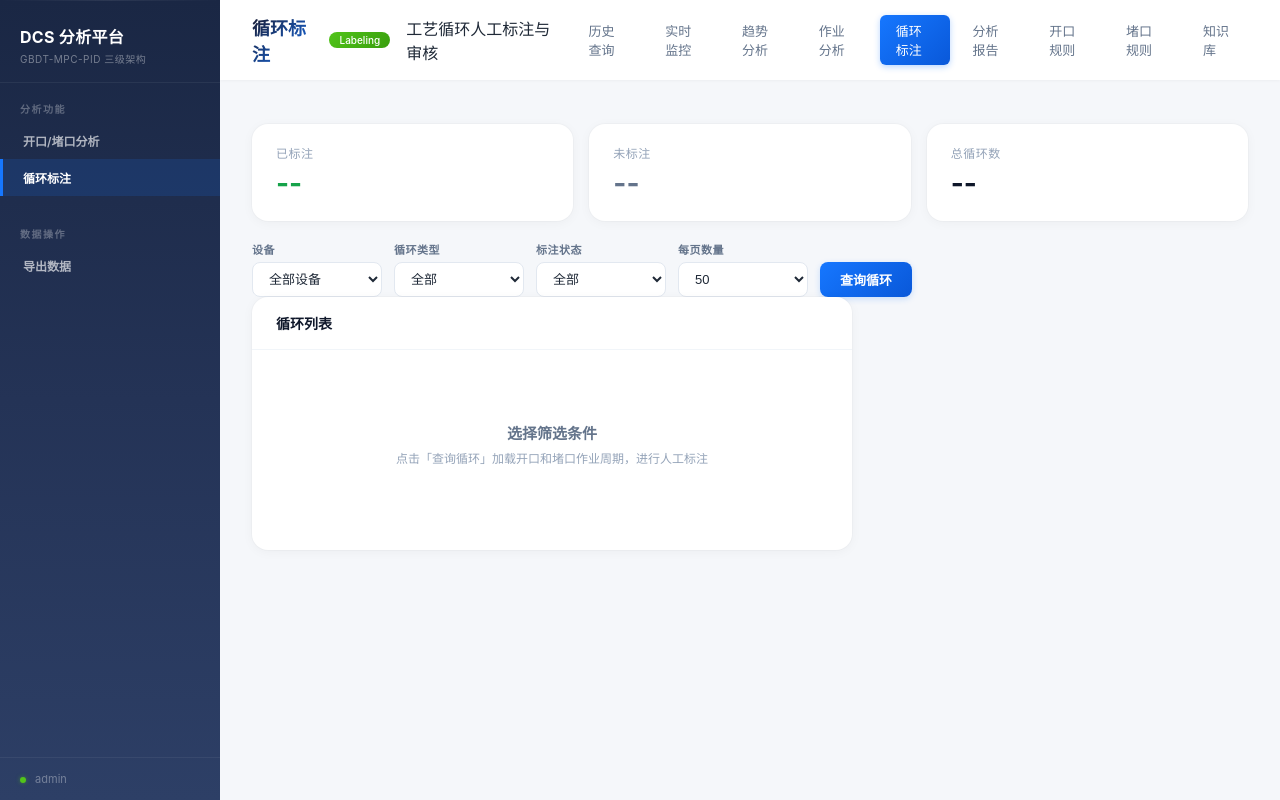
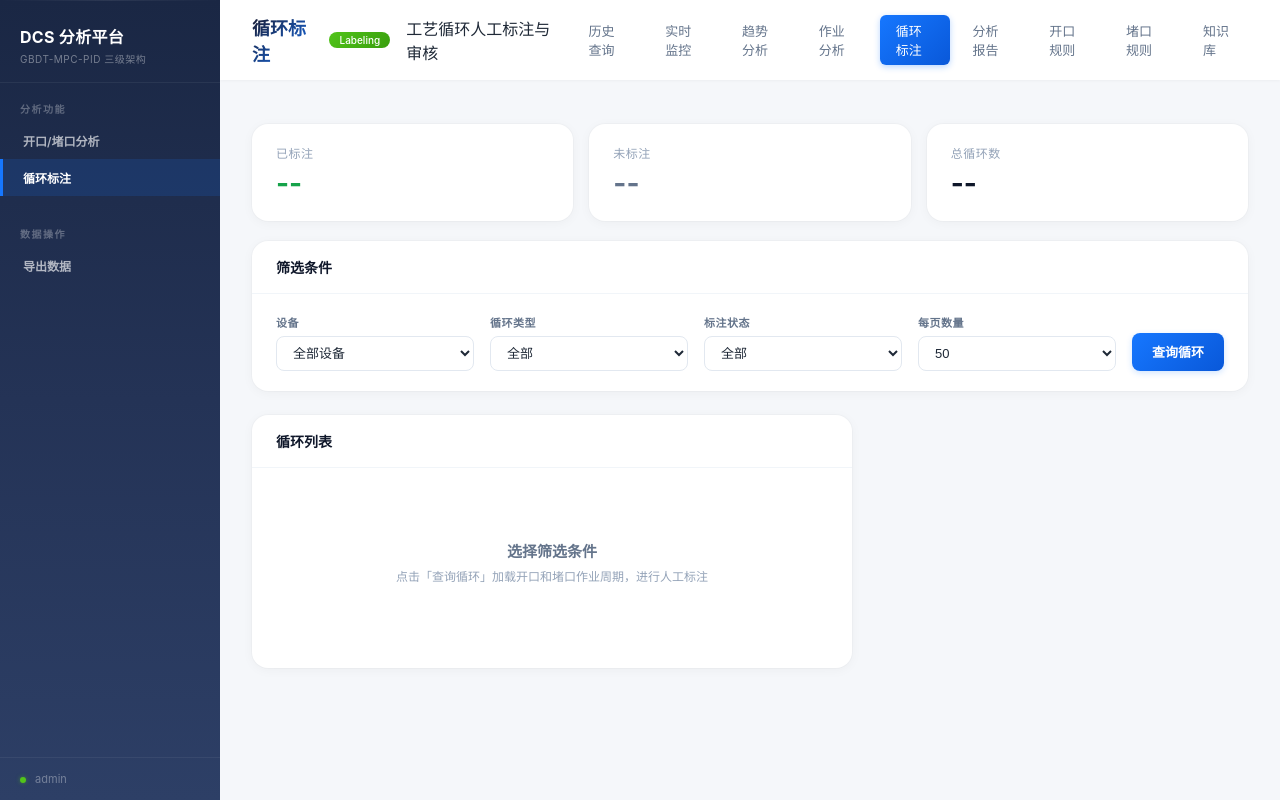
Before and after one commit to 757846197/dcs-viewer, a Flask app: page /labeling in a window 1280 px wide. Run offline with Flask 3, Linux system fonts and the light colour scheme; the visitor is signed in with stand-in values (Sample User, id 1).

Commit message:
ui: 循环标注页筛选区改为卡片布局，增加间距
- 将 filter-bar 套入 filter-card（白色圆角卡片 + 卡片标题）
- 筛选字段改为 flex:1 等宽横向排列
- filter-card 与下方 two-panel 间距从 16px 增加到 24px
- 按钮高度对齐输入框

```diff
--- a/dcs_viewer/templates/labeling.html
+++ b/dcs_viewer/templates/labeling.html
@@ -44,6 +44,14 @@ body { font-family: -apple-system, BlinkMacSystemFont, "Segoe UI", Roboto, "Ping
 .card-header { padding: 16px 24px; border-bottom: 1px solid #f1f5f9; font-size: 14px; font-weight: 600; display: flex; align-items: center; gap: 10px; color: #0f172a; }
 .card-header .close-btn { margin-left: auto; cursor: pointer; font-size: 18px; color: #94a3b8; background: none; border: none; line-height: 1; padding: 0 4px; }
 .card-header .close-btn:hover { color: #ff4d4f; }
+
+.filter-card { background: #fff; border-radius: 16px; box-shadow: 0 2px 12px rgba(0,0,0,0.04), 0 0 0 1px rgba(0,0,0,0.02); margin-bottom: 24px; overflow: hidden; }
+.filter-card .filter-bar { display: flex; gap: 16px; align-items: flex-end; flex-wrap: wrap; padding: 20px 24px; }
+.filter-card .filter-group { flex: 1; min-width: 130px; display: flex; flex-direction: column; gap: 6px; }
+.filter-card .filter-group label { font-size: 11px; color: #64748b; font-weight: 600; letter-spacing: 0.5px; }
+.filter-card .filter-group input, .filter-card .filter-group select { padding: 8px 12px; border: 1px solid #e2e8f0; border-radius: 8px; font-size: 13px; outline: none; transition: all 0.2s; background: #fff; color: #1f2937; width: 100%; }
+.filter-card .filter-group input:focus, .filter-card .filter-group select:focus { border-color: #1677ff; box-shadow: 0 0 0 3px rgba(22,119,255,0.1); }
+.filter-card .btn { margin-bottom: 0; height: 38px; }
 
 .filter-bar { display: flex; gap: 12px; align-items: flex-end; flex-wrap: wrap; }
 .filter-group { display: flex; flex-direction: column; gap: 5px; }
@@ -98,7 +106,7 @@ tr.row-labeled { background: #f0fdf4; }
 .pagination button.active { background: #1677ff; color: #fff; border-color: #1677ff; }
 .pagination .page-info { font-size: 12px; color: #94a3b8; margin: 0 8px; }
 
-.two-panel { display: flex; gap: 16px; }
+.two-panel { display: flex; gap: 16px; margin-top: 8px; }
 .two-panel .panel-left { flex: 1; min-width: 0; }
 .two-panel .panel-right { width: 380px; min-width: 380px; }
 
@@ -186,6 +194,8 @@ tr.row-labeled { background: #f0fdf4; }
             <div class="stat-card"><div class="stat-label">总循环数</div><div class="stat-value" id="statTotal">--</div></div>
         </div>
 
+        <div class="filter-card">
+            <div class="card-header">筛选条件</div>
             <div class="filter-bar">
                 <div class="filter-group"><label>设备</label>
                     <select id="fEquipment"><option value="">全部设备</option><option value="东开口机">东开口机</option><option value="西开口机">西开口机</option><option value="东堵口机">东堵口机</option><option value="西堵口机">西堵口机</option></select>
@@ -200,6 +210,7 @@ tr.row-labeled { background: #f0fdf4; }
                     <select id="fPerPage"><option value="20">20</option><option value="50" selected>50</option><option value="100">100</option></select>
                 </div>
                 <button class="btn btn-primary" onclick="loadCycles(1)" id="btnLoad">查询循环</button>
+            </div>
         </div>
 
         <div class="two-panel">
```
Lines whose indentation alone changed are shown as unchanged.
